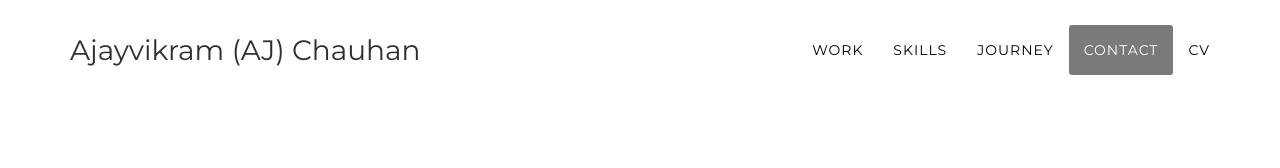
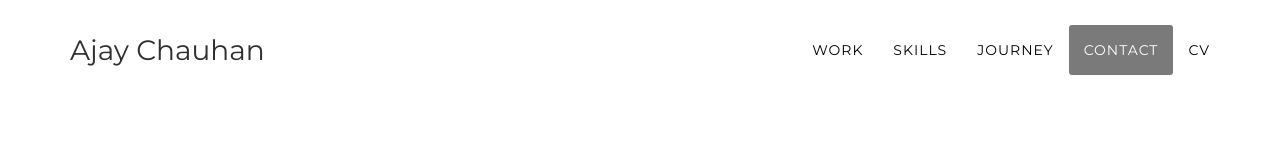
Before and after one commit to Ajayvikram10/ajayvikram10.github.io, a plain HTML site: page index.html in a window 1280 px wide. Shown: the top 168 px of the page. Drawn offline with nearby package versions, Linux system fonts and the light colour scheme; files whose address does not match are found by name; a web font is replaced by a local one.

Commit message:
name fix

```diff
--- a/index.html
+++ b/index.html
@@ -68,7 +68,7 @@
                     <span class="icon-bar"></span>
                     <span class="icon-bar"></span>
                 </button>
-                <a class="navbar-brand page-scroll" href="#page-top">Ajayvikram (AJ) Chauhan</a>
+                <a class="navbar-brand page-scroll" href="#page-top">Ajay Chauhan</a>
             </div>
 
             <!-- Collect the nav links, forms, and other content for toggling -->
```
